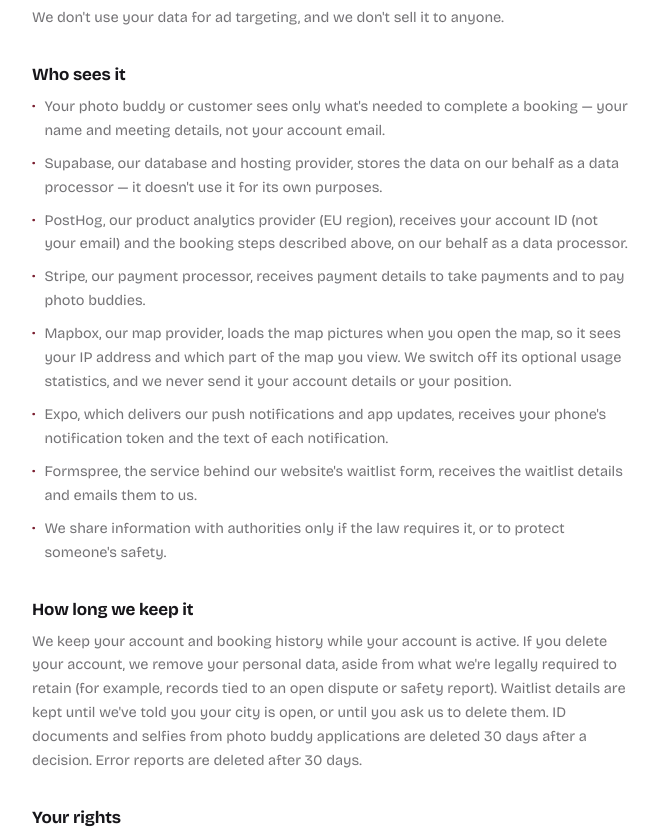
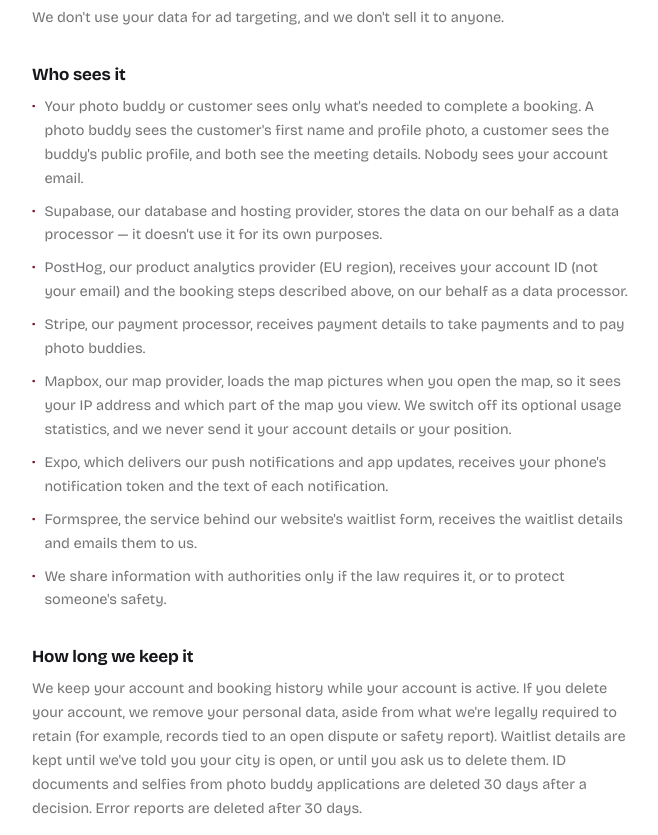
Before and after one commit to Biondamateus/pocketphotographer-waitlist, a plain HTML site: page privacy/index.html in a window 1280 px wide. Shown: the part 1493-2328 px from the top of the page, without its empty margins (310-968 px from the left). Drawn offline with nearby package versions, Linux system fonts and the light colour scheme.

Commit message:
Privacy: say exactly what a buddy and a customer see of each other

```diff
--- a/privacy/index.html
+++ b/privacy/index.html
@@ -163,7 +163,7 @@
 
   <h2>Who sees it</h2>
   <ul>
-    <li>Your photo buddy or customer sees only what's needed to complete a booking — your name and meeting details, not your account email.</li>
+    <li>Your photo buddy or customer sees only what's needed to complete a booking. A photo buddy sees the customer's first name and profile photo, a customer sees the buddy's public profile, and both see the meeting details. Nobody sees your account email.</li>
     <li>Supabase, our database and hosting provider, stores the data on our behalf as a data processor — it doesn't use it for its own purposes.</li>
     <li>PostHog, our product analytics provider (EU region), receives your account ID (not your email) and the booking steps described above, on our behalf as a data processor.</li>
     <li>Stripe, our payment processor, receives payment details to take payments and to pay photo buddies.</li>
```
